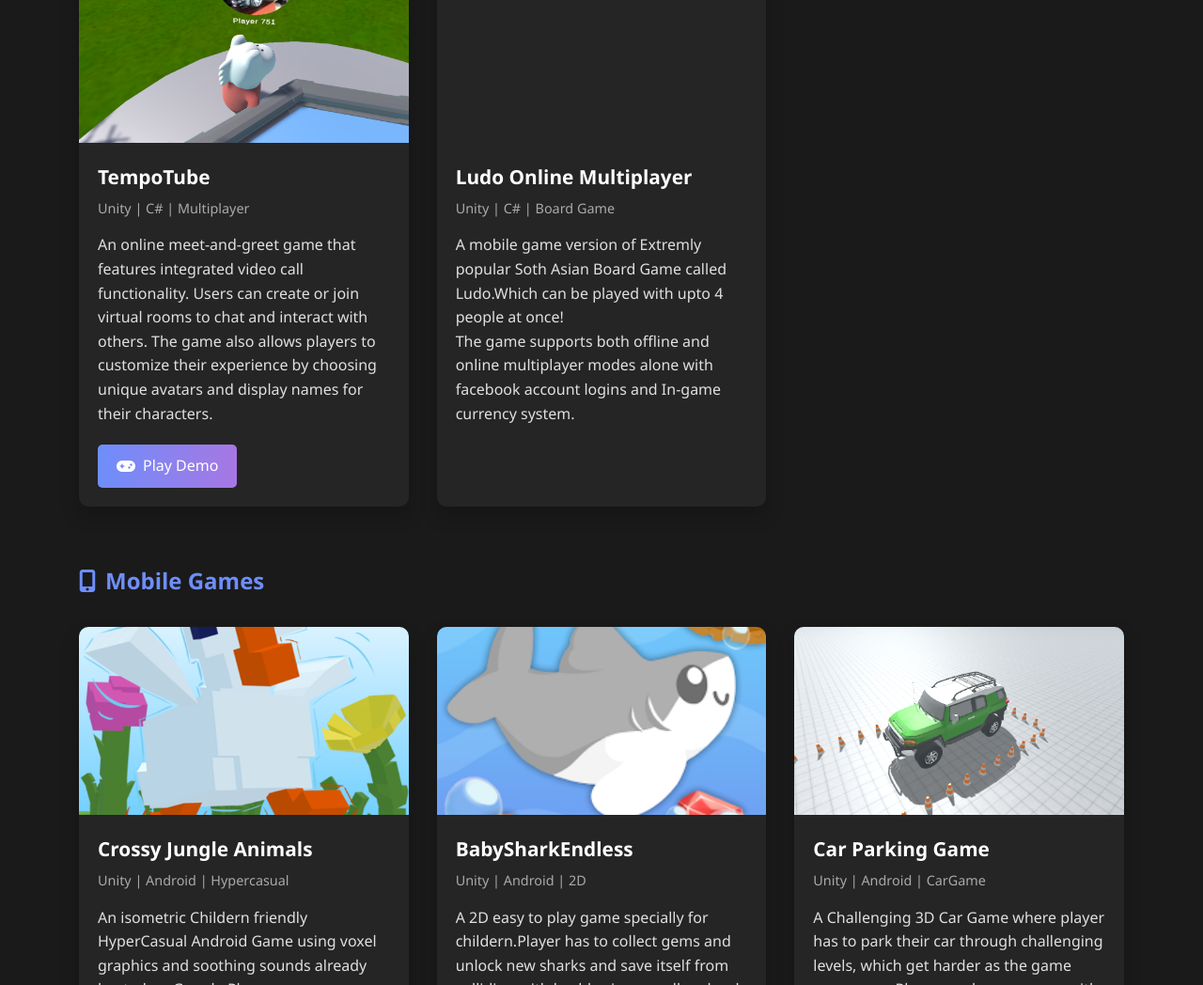
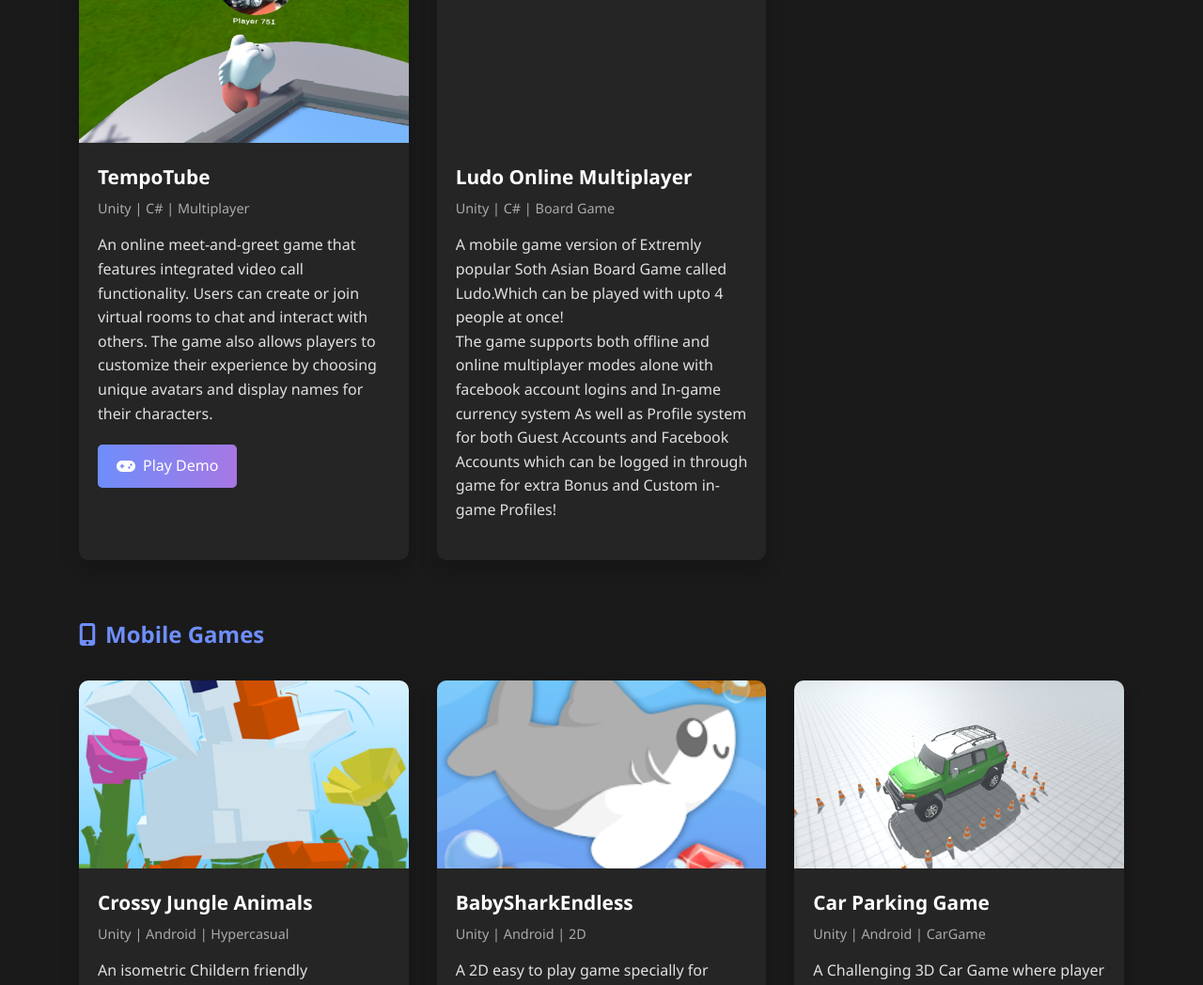
Before and after one commit to Aqib701/aqib701.github.io, a plain HTML site: page index.html in a window 1280 px wide. Shown: the part 3949-4997 px from the top of the page at 94% size. Drawn offline with Linux system fonts and the light colour scheme.

Commit message:
Update index.html

```diff
--- a/index.html
+++ b/index.html
@@ -204,7 +204,7 @@
                         <div class="project-info">
                             <h4>Ludo Online Multiplayer</h4>
                             <p class="project-meta">Unity | C# | Board Game</p>
-                            <p class="project-desc">A mobile game version of Extremly popular Soth Asian Board Game called Ludo.Which can be played with upto 4 people at once!<br>The game supports both offline and online multiplayer modes alone with facebook account logins and In-game currency system. </p>
+                            <p class="project-desc">A mobile game version of Extremly popular Soth Asian Board Game called Ludo.Which can be played with upto 4 people at once!<br>The game supports both offline and online multiplayer modes alone with facebook account logins and In-game currency system As well as Profile system for both Guest Accounts and Facebook Accounts which can be logged in through game for extra Bonus and Custom in-game Profiles! </p>
                             <div class="project-links">
                              <!--    <a href="WebGLBuilds/LudoGame/index.html" class="btn"><i class="fas fa-gamepad"></i> Play Demo</a> -->
                             </div>
```
